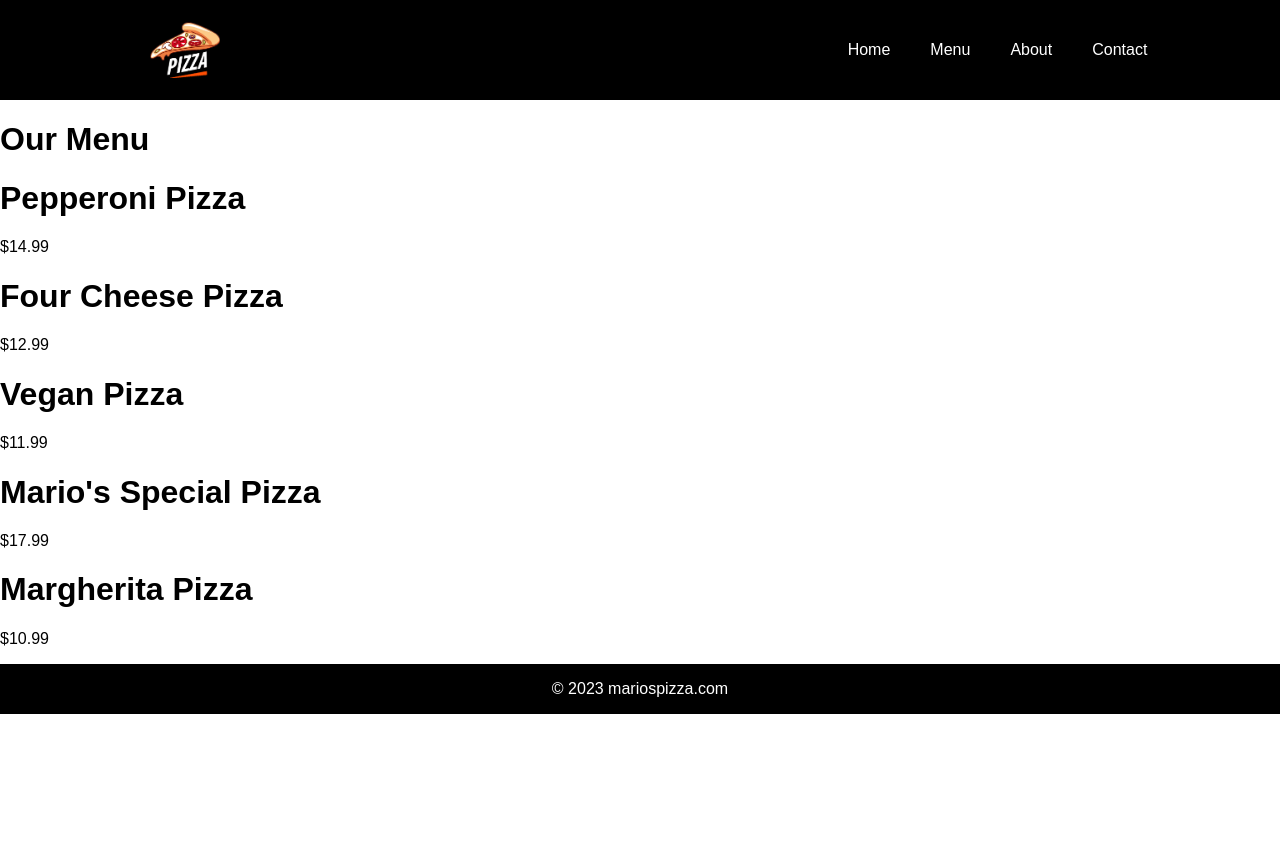
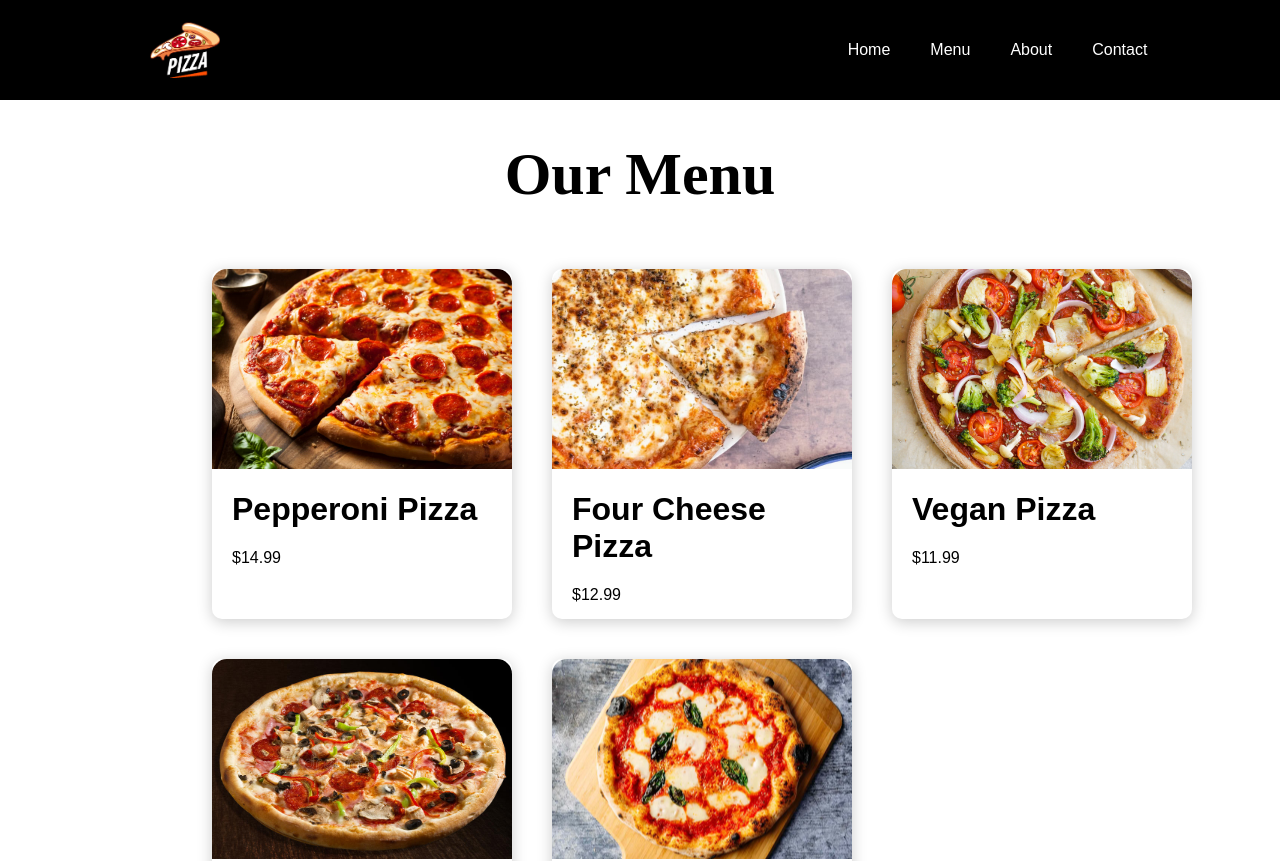
Before and after one commit to MarioAngelov2/Pizza-App, a React (Create React App) app in the folder app/: page /menu in a window 1280 px wide. Shown: the top 861 px of the page. Before the commit the page ends 800 px from the top, so only its background shows below. Built offline with nearby package versions, Linux system fonts and the light colour scheme.

Commit message:
Add css to menu page

```diff
--- /dev/null
+++ b/app/src/Styles/Menu.css
@@ -0,0 +1,52 @@
+.menu {
+  width: 100%;
+  height: auto;
+  display: flex;
+  justify-content: center;
+  align-items: center;
+  flex-direction: column;
+}
+
+.menu .menuTitle {
+  font-family: cursive;
+  font-size: 60px;
+}
+
+.menuList {
+  width: 70vw;
+  height: auto;
+  display: grid;
+  grid-template-columns: 1fr 1fr 1fr;
+  place-items: center;
+}
+
+/* Menu items styling */
+
+.menuItem {
+  border-radius: 10px;
+  width: 300px;
+  height: 350px;
+  margin: 20px;
+  box-shadow: 0px 3px 15px rgba(0, 0, 0, 0.2);
+}
+
+.menuItem:hover {
+  box-shadow: 0px 3px 15px rgba(0, 0, 0, 0.5);
+  transition: 0.1s ease-in;
+  cursor: pointer;
+}
+
+.menuItem div {
+  width: 100%;
+  height: 200px;
+  background-position: center;
+  background-repeat: no-repeat;
+  background-size: cover;
+  border-top-left-radius: 15px;
+  border-top-right-radius: 15px;
+}
+
+.menuItem h1,
+.menuItem p {
+  margin-left: 20px;
+}
--- a/app/src/pages/Menu.js
+++ b/app/src/pages/Menu.js
@@ -1,6 +1,7 @@
 import React from "react";
 import { MenuList } from "../helpers/MenuList";
 import MenuItem from "../components/MenuItem";
+import '../Styles/Menu.css'
 
 function Menu() {
   return (
```
